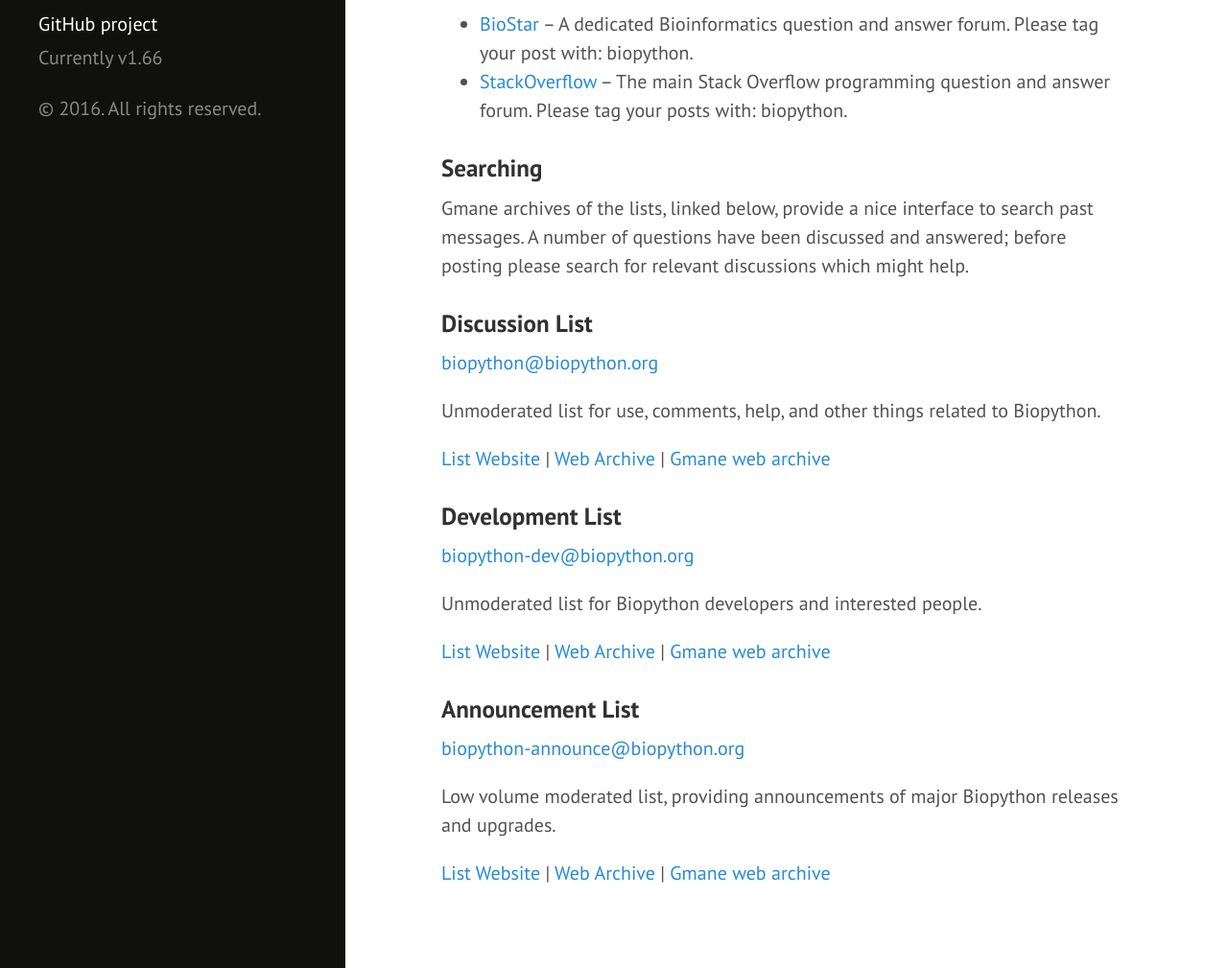
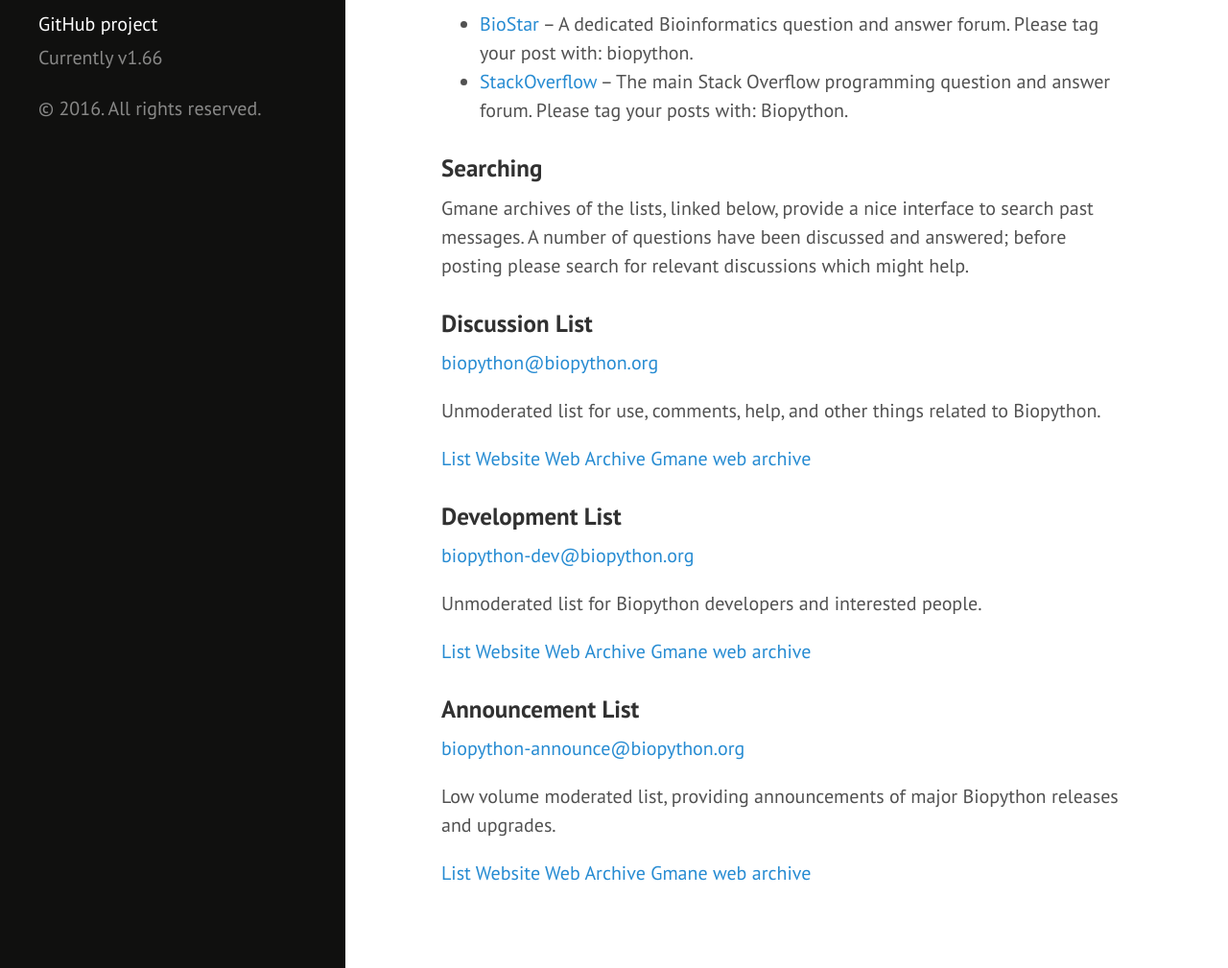
Before and after one commit to biopython/biopython.github.io, a Jekyll site: the page built from wiki/Mailing_lists.md, in a window 1280 px wide and 1400 px high. Shown: the part 381-1390 px from the top of the window at 96% size. Built offline with Jekyll 4.4.1, drawn with Linux system fonts in a browser that asks for light colours.

Commit message:
Small Layout sixes

```diff
--- a/wiki/Mailing_lists.md
+++ b/wiki/Mailing_lists.md
@@ -18,7 +18,7 @@ post duplicate your questions here and on the mailing list:
     with: biopython.
 -   [StackOverflow](http://stackoverflow.com/questions/tagged/biopython)
     -- The main Stack Overflow programming question and answer forum.
-    Please tag your posts with: biopython.
+    Please tag your posts with: Biopython.
 
 ### Searching
 
@@ -34,8 +34,9 @@ might help.
 Unmoderated list for use, comments, help, and other things related to
 Biopython.
 
-[List Website](http://lists.open-bio.org/mailman/listinfo/biopython/) |
-[Web Archive](http://lists.open-bio.org/pipermail/biopython/) | [Gmane
+[List Website](http://lists.open-bio.org/mailman/listinfo/biopython/)
+[Web Archive](http://lists.open-bio.org/pipermail/biopython/)
+[Gmane
 web archive](http://dir.gmane.org/gmane.comp.python.bio.general)
 
 ### Development List
@@ -44,9 +45,8 @@ web archive](http://dir.gmane.org/gmane.comp.python.bio.general)
 
 Unmoderated list for Biopython developers and interested people.
 
-[List
-Website](http://lists.open-bio.org/mailman/listinfo/biopython-dev/) |
-[Web Archive](http://lists.open-bio.org/pipermail/biopython-dev/) |
+[List Website](http://lists.open-bio.org/mailman/listinfo/biopython-dev/)
+[Web Archive](http://lists.open-bio.org/pipermail/biopython-dev/)
 [Gmane web archive](http://dir.gmane.org/gmane.comp.python.bio.devel)
 
 ### Announcement List
@@ -56,8 +56,6 @@ Website](http://lists.open-bio.org/mailman/listinfo/biopython-dev/) |
 Low volume moderated list, providing announcements of major Biopython
 releases and upgrades.
 
-[List
-Website](http://lists.open-bio.org/mailman/listinfo/biopython-announce/)
-| [Web Archive](http://lists.open-bio.org/pipermail/biopython-announce/)
-| [Gmane web
-archive](http://dir.gmane.org/gmane.comp.python.bio.announce)
+[List Website](http://lists.open-bio.org/mailman/listinfo/biopython-announce/)
+[Web Archive](http://lists.open-bio.org/pipermail/biopython-announce/)
+[Gmane web archive](http://dir.gmane.org/gmane.comp.python.bio.announce)
```
